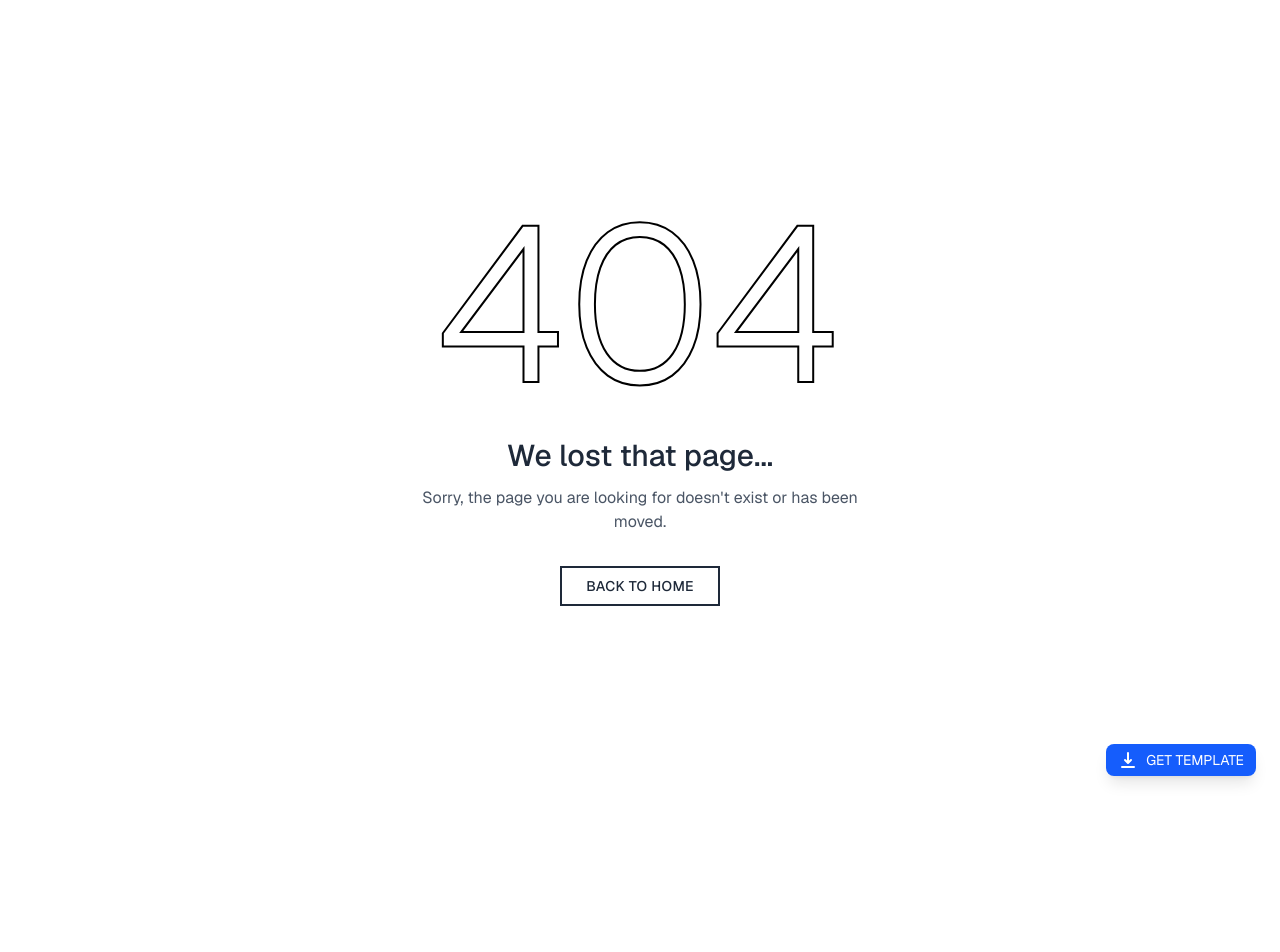
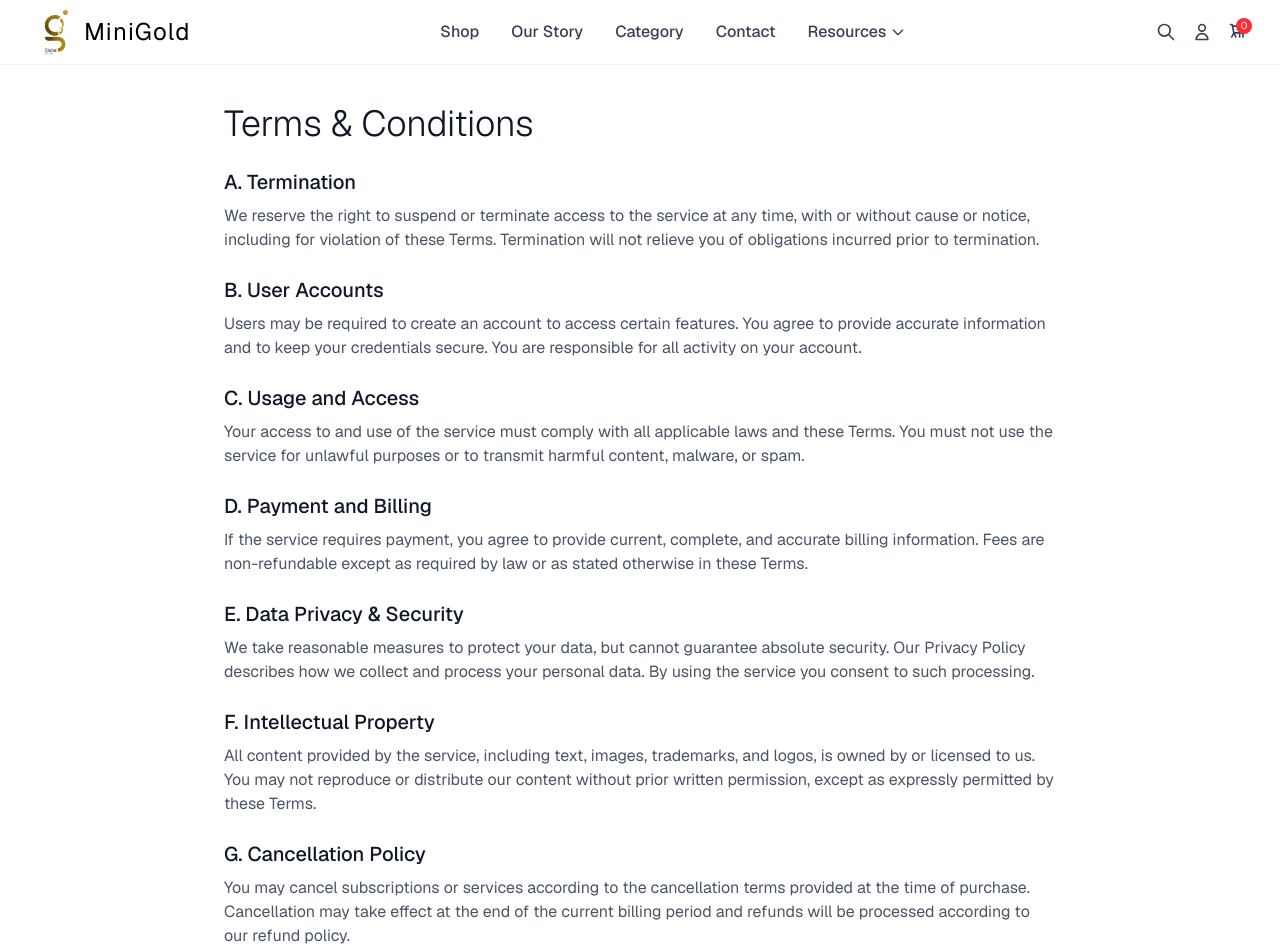
Before and after one commit to rievanaverilllio/MiniGold-app, a Next.js app: page /terms-conditions in a window 1280 px wide. Before the commit this address had no page. Shown: the top 952 px of the page. Before the commit the page ends 800 px from the top, so only its background shows below. Built offline with nearby package versions, Linux system fonts and the light colour scheme.

Commit message:
update halaman Terms & Conditions

```diff
--- /dev/null
+++ b/src/app/(footer)/terms-conditions/_container/terms-conditions.tsx
@@ -0,0 +1,80 @@
+import Navbar from '@/components/layout/Navbar';
+import Footer from '@/components/layout/Footer';
+
+export default function TermsConditions() {
+  return (
+
+    <div className="min-h-screen bg-white">
+      <Navbar />
+      <div className="max-w-4xl mx-auto px-4 sm:px-6 lg:px-8 py-16">
+        <h1 className="text-3xl md:text-4xl font-light text-gray-900 mb-6 pt-10">Terms & Conditions</h1>
+
+        <section className="space-y-6">
+          <div>
+            <h2 className="text-xl font-medium text-gray-900">A. Termination</h2>
+            <p className="mt-2 text-gray-600">
+              We reserve the right to suspend or terminate access to the service at any time,
+              with or without cause or notice, including for violation of these Terms. Termination
+              will not relieve you of obligations incurred prior to termination.
+            </p>
+          </div>
+
+          <div>
+            <h2 className="text-xl font-medium text-gray-900">B. User Accounts</h2>
+            <p className="mt-2 text-gray-600">
+              Users may be required to create an account to access certain features. You agree to
+              provide accurate information and to keep your credentials secure. You are responsible
+              for all activity on your account.
+            </p>
+          </div>
+
+          <div>
+            <h2 className="text-xl font-medium text-gray-900">C. Usage and Access</h2>
+            <p className="mt-2 text-gray-600">
+              Your access to and use of the service must comply with all applicable laws and these
+              Terms. You must not use the service for unlawful purposes or to transmit harmful
+              content, malware, or spam.
+            </p>
+          </div>
+
+          <div>
+            <h2 className="text-xl font-medium text-gray-900">D. Payment and Billing</h2>
+            <p className="mt-2 text-gray-600">
+              If the service requires payment, you agree to provide current, complete, and accurate
+              billing information. Fees are non-refundable except as required by law or as stated
+              otherwise in these Terms.
+            </p>
+          </div>
+
+          <div>
+            <h2 className="text-xl font-medium text-gray-900">E. Data Privacy & Security</h2>
+            <p className="mt-2 text-gray-600">
+              We take reasonable measures to protect your data, but cannot guarantee absolute
+              security. Our Privacy Policy describes how we collect and process your personal data.
+              By using the service you consent to such processing.
+            </p>
+          </div>
+
+          <div>
+            <h2 className="text-xl font-medium text-gray-900">F. Intellectual Property</h2>
+            <p className="mt-2 text-gray-600">
+              All content provided by the service, including text, images, trademarks, and logos,
+              is owned by or licensed to us. You may not reproduce or distribute our content
+              without prior written permission, except as expressly permitted by these Terms.
+            </p>
+          </div>
+
+          <div>
+            <h2 className="text-xl font-medium text-gray-900">G. Cancellation Policy</h2>
+            <p className="mt-2 text-gray-600">
+              You may cancel subscriptions or services according to the cancellation terms provided
+              at the time of purchase. Cancellation may take effect at the end of the current
+              billing period and refunds will be processed according to our refund policy.
+            </p>
+          </div>
+        </section>
+      </div>
+      <Footer />
+    </div>
+  );
+}
--- /dev/null
+++ b/src/app/(footer)/terms-conditions/page.tsx
@@ -0,0 +1,5 @@
+import TermsConditions from './_container/terms-conditions';
+
+export default function Page() {
+  return <TermsConditions />;
+}
```
